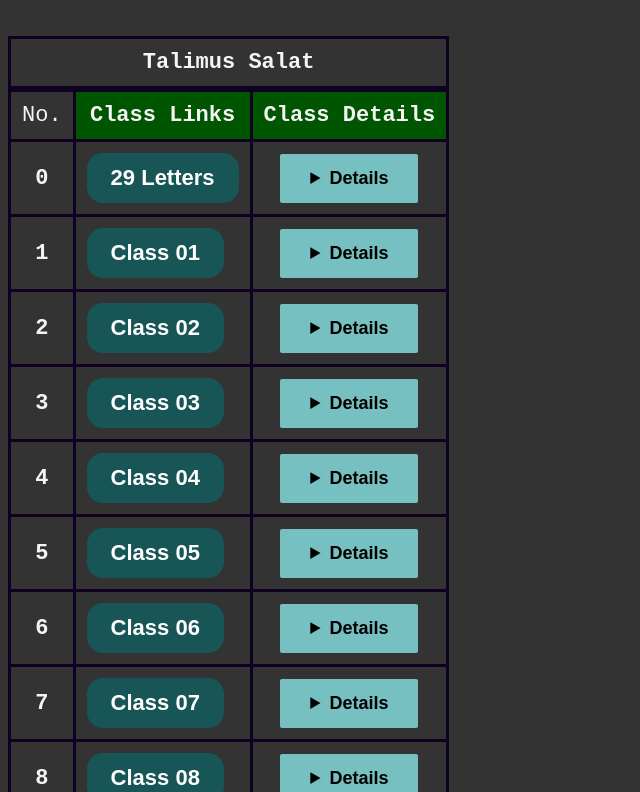
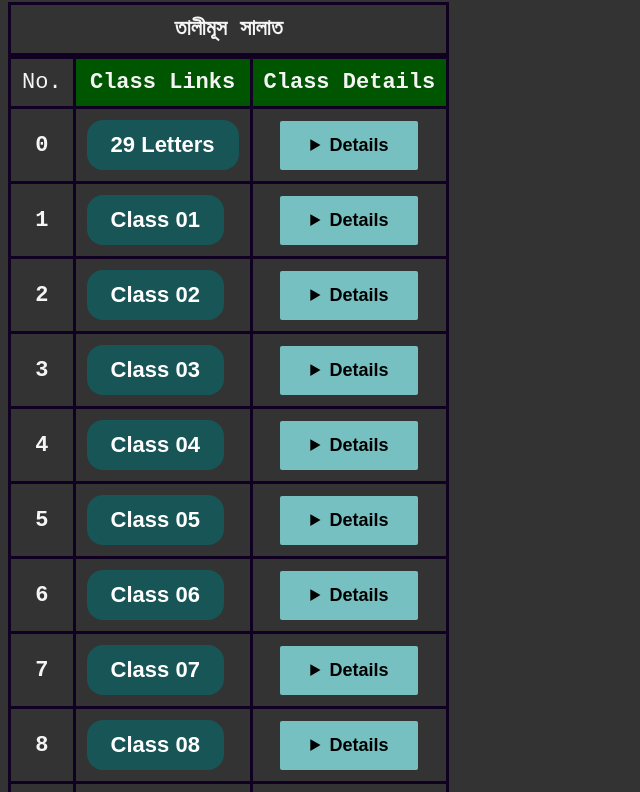
Before and after one commit to nightwatchman17/publishingtest-, a plain HTML site: page index.html in a window 1280 px wide. Shown: the part 104-896 px from the top of the page, without its empty margins (0-640 px from the left). Drawn offline with Linux system fonts and the light colour scheme.

Commit message:
read me file updated

```diff
--- a/index.html
+++ b/index.html
@@ -8,14 +8,12 @@
     <link href="https://fonts.googleapis.com/css2?family=Noto+Sans+Bengali&display=swap" rel="stylesheet">
 
 </head>
-<br>
 <h1>&nbsp&nbsp&nbsp&nbsp&nbsp&nbsp&nbsp&nbsp&nbsp&nbsp&nbsp&nbsp&nbsp  ক্লাস গুলো নিচেঃ </h1>
 <br>
 
 <body>
     <table>
-        <caption><b>Talimus Salat</b></caption>
-
+        <caption><b>তালীমূস সালাত</b></caption>
 
         <tr>
             <td>No.</td>
```
Also changed, not shown: 1 other file.
